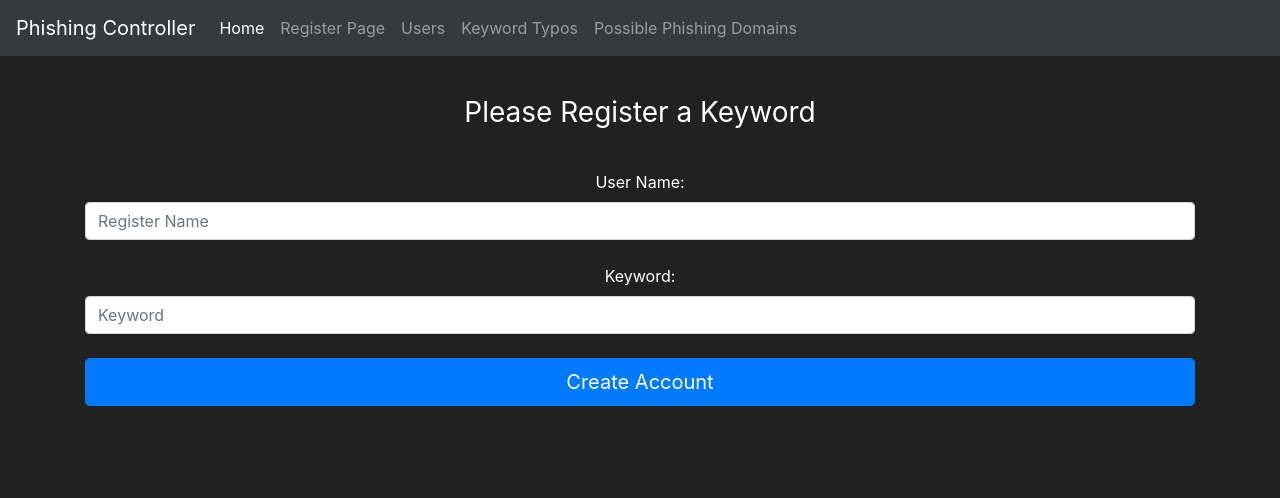
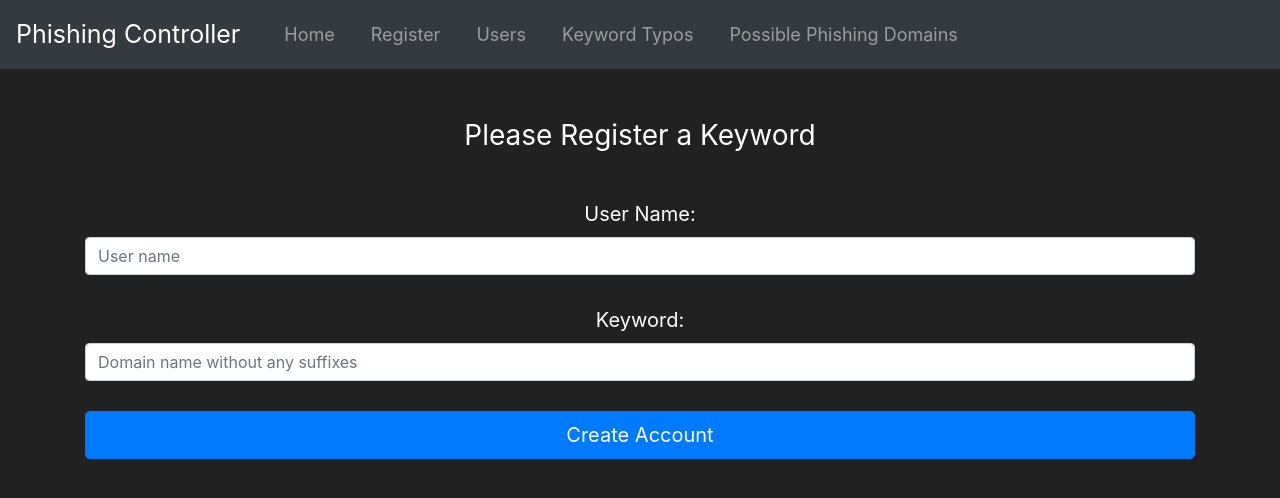
Before and after one commit to zoyku/stalker, a Flask app: page /register in a window 1280 px wide. Shown: the top 498 px of the page. Run offline with Flask 2, Linux system fonts and the light colour scheme; some libraries are stand-ins or nearby versions.

```diff
--- a/application/templates/base.html
+++ b/application/templates/base.html
@@ -14,31 +14,31 @@
    </head>
    <body>
     <nav class="navbar navbar-expand-md navbar-dark bg-dark">
-      <a class="navbar-brand" href="#">Phishing Controller</a>
+      <a class="navbar-brand" href="{{ url_for('pages.home_page') }}" style="font-size: 25px">Phishing Controller</a>
       <button class="navbar-toggler" type="button" data-toggle="collapse" data-target="#navbarNav">
         <span class="navbar-toggler-icon"></span>
       </button>
       <div class="collapse navbar-collapse" id="navbarNav">
-        <ul class="navbar-nav mr-auto">
-            <li class="nav-item active">
-                <a class="nav-link" href="{{ url_for('pages.home_page') }}">Home <span class="sr-only">(current)</span></a>
+        <ul class="navbar-nav mr-auto" style="padding: 5px 10px">
+            <li class="nav-item" style="padding: 0 10px; font-size: 18px">
+                <a class="nav-link" href="{{ url_for('pages.home_page') }}">Home</a>
             </li>
-            <li class="nav-item">
-                <a class="nav-link" href="{{ url_for('pages.register') }}">Register Page</a>
+            <li class="nav-item" style="padding: 0 10px; font-size: 18px">
+                <a class="nav-link" href="{{ url_for('pages.register') }}">Register</a>
             </li>
-            <li class="nav-item">
+            <li class="nav-item" style="padding: 0 10px; font-size: 18px">
                 <a class="nav-link" href="{{ url_for('pages.user') }}">Users</a>
             </li>
-            <li class="nav-item">
+            <li class="nav-item" style="padding: 0 10px; font-size: 18px">
                 <a class="nav-link" href="{{ url_for('pages.keyword_typos') }}">Keyword Typos</a>
             </li>
-            <li class="nav-item">
+            <li class="nav-item" style="padding: 0 10px; font-size: 18px">
                 <a class="nav-link" href="{{ url_for('pages.possible_phishing_domains') }}">Possible Phishing Domains</a>
             </li>
         </ul>
       </div>
     </nav>
-    <div style="align-content: center; padding: 10px 20px">
+    <div style="align-content: center; padding: 20px 40px">
         {% with messages = get_flashed_messages(with_categories=true) %}
             {% if messages %}
                 {% for category, message in messages %}
--- a/application/templates/possible_phishing_domains.html
+++ b/application/templates/possible_phishing_domains.html
@@ -10,8 +10,7 @@
         <thead>
             <tr>
                 <!-- Your Columns HERE -->
-                <th scope="col">ID</th>
-                <th scope="col">Domain</th>
+                <th scope="col">Phishing Domain</th>
                 <th scope="col">User</th>
                 <th scope="col">Keyword</th>
                 <th scope="col">Insert Date</th>
@@ -22,7 +21,6 @@
             <!-- Your rows inside the table HERE: -->
             {% for possible_phishing in possible_phishings %}
                 <tr>
-                    <td>{{ possible_phishing.id }}</td>
                     <td><a  href="{{ possible_phishing.possible_phishing_domain }}" style="color:white">{{ possible_phishing.possible_phishing_domain }}</a></td>
                     <td>{{ possible_phishing.register_name}}</td>
                     <td>{{ possible_phishing.from_which_keyword}}</td>
--- a/application/templates/register.html
+++ b/application/templates/register.html
@@ -6,19 +6,19 @@
 {% block content %}
     <body class="text-center">
     <div class="container">
-        <form method="POST" class="form-register" style="color:white">
+        <form method="POST" class="form-register" style="color:white; font-size: 20px">
             {{ form.hidden_tag() }}
             <h1 class="h3 mb-3 font-weight-normal" style="margin-top: 30px">
                 Please Register a Keyword
             </h1>
             <br>
             {{ form.username.label() }}
-            {{ form.username(class="form-control", placeholder="Register Name") }}
+            {{ form.username(class="form-control", placeholder="User name") }}
             <br>
             {{ form.keyword.label() }}
-            {{ form.keyword(class="form-control", placeholder="Keyword") }}
-            <br>
-            {{ form.submit(class="btn btn-lg btn-block btn-primary") }}
+            {{ form.keyword(class="form-control", placeholder="Domain name without any suffixes") }}
+            <br style="padding: 0px 5px">
+            {{ form.submit(class="btn btn-lg btn-block btn-primary")}}
         </form>
     </div>
     </body>
--- a/application/templates/users.html
+++ b/application/templates/users.html
@@ -10,7 +10,6 @@
         <thead>
             <tr>
                 <!-- Your Columns HERE -->
-                <th scope="col">ID</th>
                 <th scope="col">Name</th>
                 <th scope="col">Keyword</th>
                 <th scope="col">Insert Date</th>
@@ -21,7 +20,6 @@
             <!-- Your rows inside the table HERE: -->
             {% for user in users %}
                 <tr>
-                    <td>{{ user.id }}</td>
                     <td>{{ user.register_name }}</td>
                     <td>{{ user.keyword}}</td>
                     <td>{{ user.insert_date }}</td>
```
Also changed, not shown: application/daemons/phishing_detector.py (+6 -7 lines), 4 other files.
